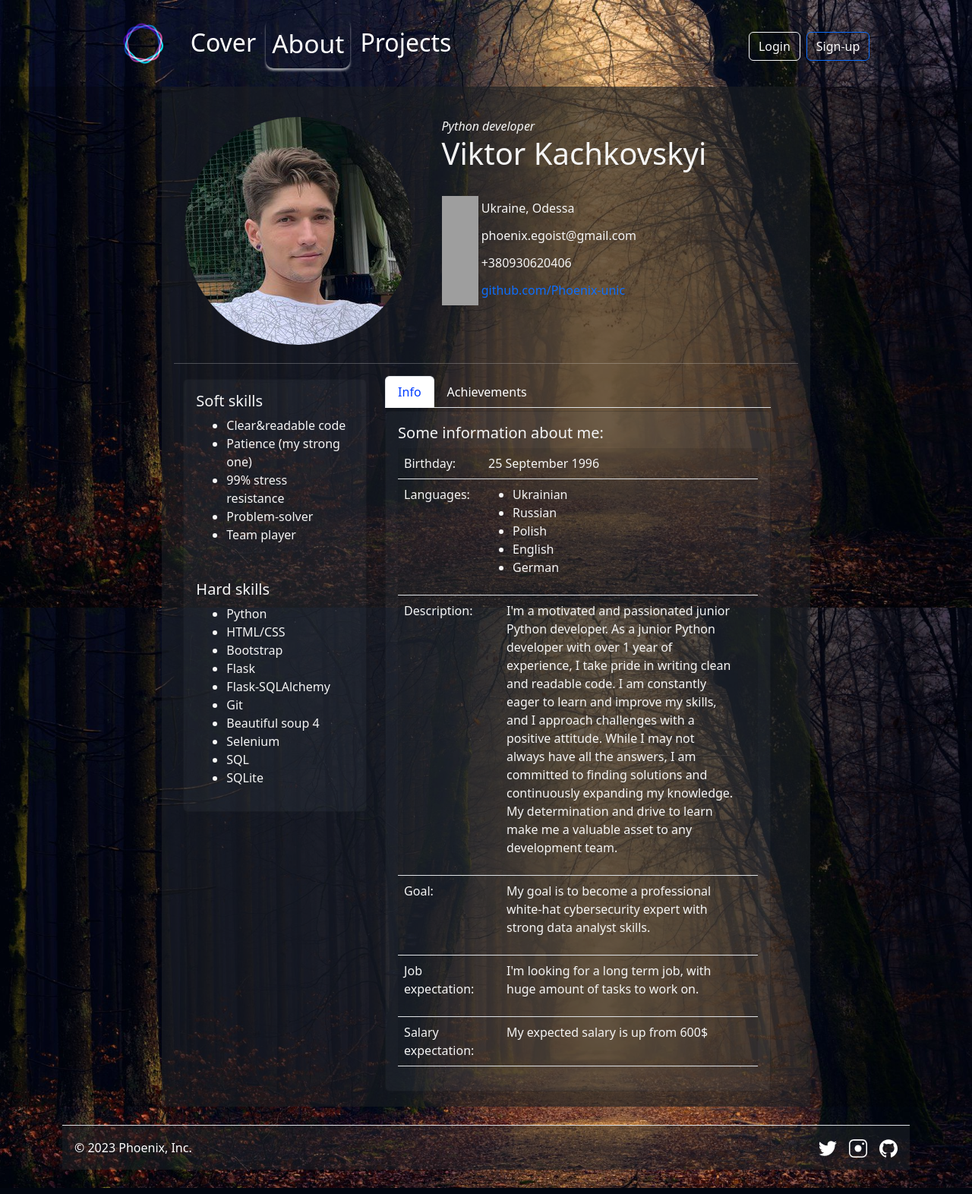
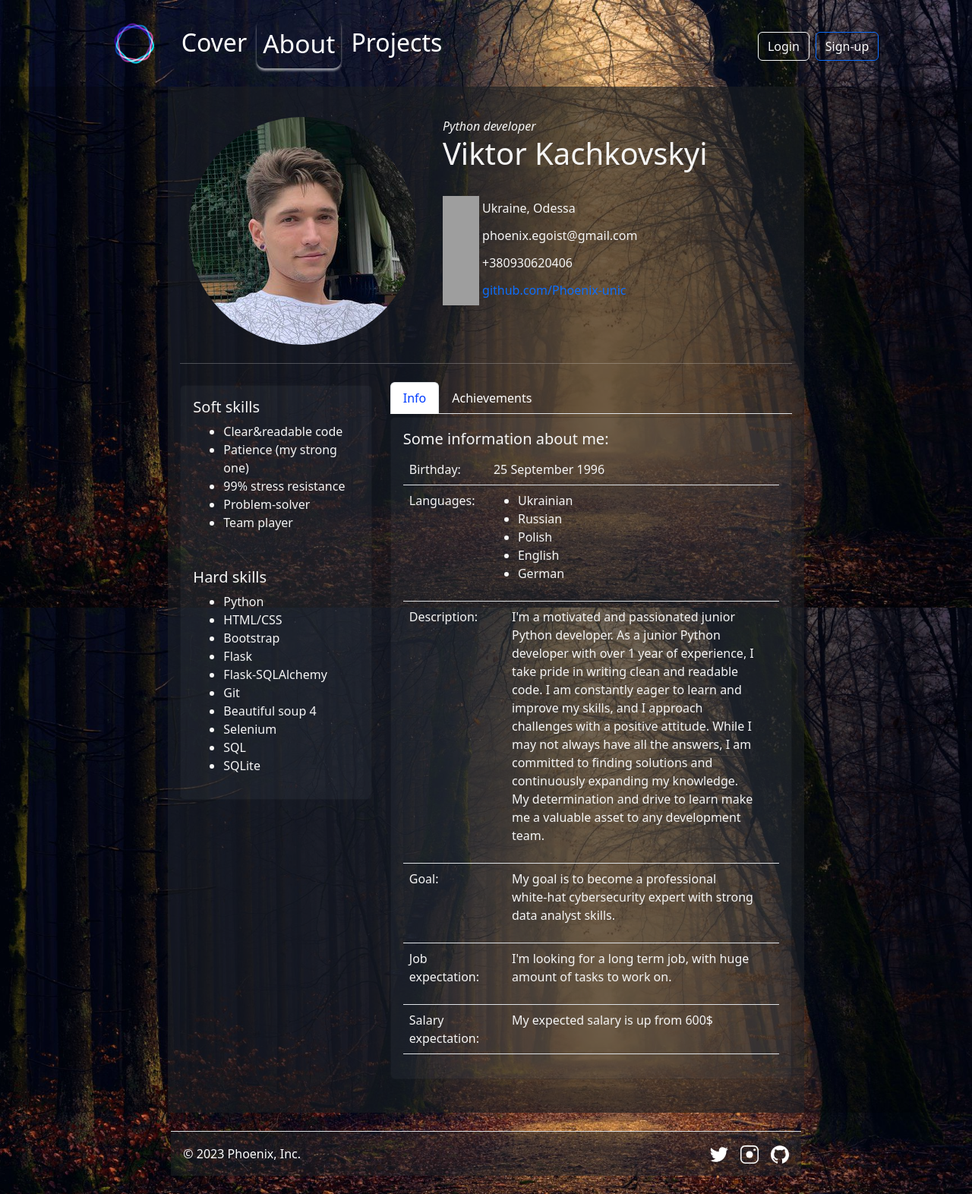
Before and after one commit to Phoenix-unic/my-blog, a Flask app: page /about in a window 1280 px wide. Shown: the whole page at 76% size. Run offline with Flask 3, Linux system fonts and the light colour scheme; grey boxes are pictures that could not be loaded.

Commit message:
added script.js with modals script, refactored divs.row/col structure, refactored and finished navbar and footer, finished profile in about.html

```diff
--- /dev/null
+++ b/static/js/script.js
@@ -0,0 +1,6 @@
+function openModal(imageSrc) {
+  // Update the modal image source and show the modal
+  var modalImage = document.getElementById("modalImage");
+  modalImage.src = imageSrc;
+  $("#exampleModal").modal("show");
+}
--- a/templates/about.html
+++ b/templates/about.html
@@ -10,7 +10,7 @@ active-link
 
 {% block main %}
 
-<div class="container p-3 bg-dark bg-opacity-50 col-xl-8 col-lg-10 col-md-12 mx-auto">
+<div class="p-3 bg-dark bg-opacity-50 col-xl-8 col-lg-10 col-md-12 mx-auto">
   <div class="row my-4">
     <div class="col-lg-5 col-md-6">
       <img width="300" height="300" class="rounded-circle d-block mx-auto" src="/static/images/300x300-photo.png"
@@ -41,7 +41,7 @@ active-link
     </div>
   </div>
   <hr />
-  <div class="row container">
+  <div class="row my-4">
     <div class="col-lg-4">
       <div class="card my-1 bg-secondary bg-opacity-10">
         <div class="card-body">
@@ -74,23 +74,23 @@ active-link
     <div class="col-lg-8">
       <nav>
         <div class="nav nav-tabs" id="nav-tab" role="tablist">
-          <button class="nav-link active" id="nav-home-tab" data-bs-toggle="tab" data-bs-target="#nav-home"
-            type="button" role="tab" aria-controls="nav-home" aria-selected="true">
+          <button class="nav-link active" id="nav-home-tab" data-bs-toggle="tab" data-bs-target="#nav-info"
+            type="button" role="tab" aria-controls="nav-info" aria-selected="true">
             Info
           </button>
-          <button class="nav-link" id="nav-contact-tab" data-bs-toggle="tab" data-bs-target="#nav-contact" type="button"
-            role="tab" aria-controls="nav-contact" aria-selected="false">
+          <button class="nav-link" id="nav-contact-tab" data-bs-toggle="tab" data-bs-target="#nav-achievements" type="button"
+            role="tab" aria-controls="nav-achievements" aria-selected="false">
             Achievements
           </button>
         </div>
       </nav>
       <div class="tab-content" id="nav-tabContent">
-        <div class="tab-pane fade show active" id="nav-home" role="tabpanel" aria-labelledby="nav-home-tab"
+        <div class="tab-pane fade show active" id="nav-info" role="tabpanel" aria-labelledby="nav-home-tab"
           tabindex="0">
           <div class="card my-1 bg-secondary bg-opacity-10">
             <div class="card-body">
               <h5 class="card-title">Some information about me:</h5>
-              <table class="table table-active">
+              <table class="table">
                 <tr>
                   <td>Birthday:</td>
                   <td>25 September 1996</td>
@@ -124,7 +124,8 @@ active-link
                   <td>Goal:</td>
                   <td>
                     <p class="mx-4">
-                      My goal is to become a professional white-hat cybersecurity expert with strong data analyst skills.
+                      My goal is to become a professional white-hat cybersecurity expert with strong data analyst
+                      skills.
                     </p>
                   </td>
                 </tr>
@@ -148,23 +149,27 @@ active-link
             </div>
           </div>
         </div>
-        <div class="tab-pane fade" id="nav-contact" role="tabpanel" aria-labelledby="nav-contact-tab" tabindex="0">
+        <div class="tab-pane fade" id="nav-achievements" role="tabpanel" aria-labelledby="nav-contact-tab" tabindex="0">
           <div class="card my-1 bg-secondary bg-opacity-10">
             <div class="card-body">
               <h5 class="card-title">Some of my learning certificates:</h5>
               <div id="carouselExampleControls" class="carousel slide" data-bs-ride="carousel">
                 <div class="carousel-inner">
                   <div class="carousel-item active">
-                    <img src="/static/images/certificates/beginners.png" class="d-block w-100 mx-auto" alt="..." />
+                    <img src="/static/images/certificates/beginners.png" class="img-fluid img-thumbnail" alt="Image 1"
+                      onclick="openModal('/static/images/certificates/beginners.png')" />
                   </div>
                   <div class="carousel-item">
-                    <img src="/static/images/certificates/advanced.png" class="d-block w-100 mx-auto" alt="..." />
+                    <img src="/static/images/certificates/advanced.png" class="img-fluid img-thumbnail" alt="Image 2"
+                      onclick="openModal('/static/images/certificates/advanced.png')" />
                   </div>
                   <div class="carousel-item">
-                    <img src="/static/images/certificates/python.png" class="d-block w-100 mx-auto" alt="..." />
+                    <img src="/static/images/certificates/python.png" class="img-fluid img-thumbnail" alt="Image 3"
+                      onclick="openModal('/static/images/certificates/python.png')" />
                   </div>
                   <div class="carousel-item">
-                    <img src="/static/images/certificates/scraping.png" class="d-block w-100 mx-auto" alt="..." />
+                    <img src="/static/images/certificates/scraping.png" class="img-fluid img-thumbnail" alt="Image 4"
+                      onclick="openModal('/static/images/certificates/scraping.png')" />
                   </div>
                 </div>
                 <button class="carousel-control-prev" type="button" data-bs-target="#carouselExampleControls"
@@ -185,5 +190,14 @@ active-link
     </div>
   </div>
 </div>
+<div class="modal" id="exampleModal" tabindex="-1" aria-labelledby="exampleModalLabel" aria-hidden="true">
+  <div class="modal-dialog modal-lg">
+    <div class="modal-content">
+      <div class="modal-body">
+        <img src="" class="img-fluid" alt="Modal Image" id="modalImage">
+      </div>
+    </div>
+  </div>
+</div>
 
 {% endblock %}
--- a/templates/cover.html
+++ b/templates/cover.html
@@ -8,10 +8,10 @@ Home
 {% block active_cover %}active-link{% endblock %}
 
 {% block main %}
+<div class="row">
+  <div class="col-lg-6 col-md-8 col-sm-10 mx-auto">
     <div class="hero-text px-4 py-5 text-white">
-
       <h1 class="display-5 mt-5 fw-bold text-center">A long learning way...</h1>
-  <div class="col-lg-6 mx-auto">
         <p class="mb-4 text-center">
           Welcome to my blog-like project! Here you will find updates and projects with Python programming language.
           Through this blog, I hope to share my knowledge and experience with Python, and inspire others
@@ -24,4 +24,5 @@ Home
         </div>
     </div>
   </div>
+  </div>
 {% endblock %}
--- a/templates/layout.html
+++ b/templates/layout.html
@@ -12,9 +12,10 @@
 </head>
 
 <body>
-  <header class="col-lg-10 col-md-12 mx-auto p-3">
-    <nav class="navbar navbar-expand-md ">
-      <div class="container-fluid">
+  <header class="container-fluid">
+    <div class="row">
+      <div class="col-lg-10 col-md-12 mx-auto p-3">
+        <nav class="navbar navbar-expand-md">
           <a href="/" class="d-flex align-items-center mb-2 mb-lg-0 text-white text-decoration-none">
             <img src="/static/images/logo10-removebg-preview.png" class="logo mx-4" width="60" height="60"
               aria-label="Logo" />
@@ -50,11 +51,14 @@
               </a>
             </div>
           </div>
+        </nav>
       </div>
-    </nav>
+    </div>
   </header>
-  <main class="bg-black bg-opacity-25">{% block main %}{% endblock %}</main>
-  <div class="container">
+  <main class="container-fluid bg-black bg-opacity-25">{% block main %}{% endblock %}</main>
+  <div class="container-fluid">
+    <div class="row">
+      <div class="col-xl-8 col-lg-10 col-md-12 mx-auto">
         <footer class="d-flex flex-wrap bg-dark bg-opacity-50 justify-content-between align-items-center p-3 my-4 border-top">
           <div class="col-md-4 d-flex align-items-center">
             <span class="mb-3 mb-md-0 text-white">© 2023 Phoenix, Inc.</span>
@@ -97,6 +101,10 @@
           </ul>
         </footer>
       </div>
+    </div>
+  </div>
+  <script src="/static/js/script.js"></script>
+  <script src="https://code.jquery.com/jquery-3.5.1.slim.min.js"></script>
   <script src="https://cdn.jsdelivr.net/npm/bootstrap@5.2.3/dist/js/bootstrap.bundle.min.js"
     integrity="sha384-kenU1KFdBIe4zVF0s0G1M5b4hcpxyD9F7jL+jjXkk+Q2h455rYXK/7HAuoJl+0I4"
     crossorigin="anonymous"></script>
--- a/templates/projects.html
+++ b/templates/projects.html
@@ -11,5 +11,8 @@ active-link
 
 {% block main %}
 
+<div class="row">
+    <div class=""></div>
+</div>
 
 {% endblock %}
```
Lines whose indentation alone changed are shown as unchanged.
